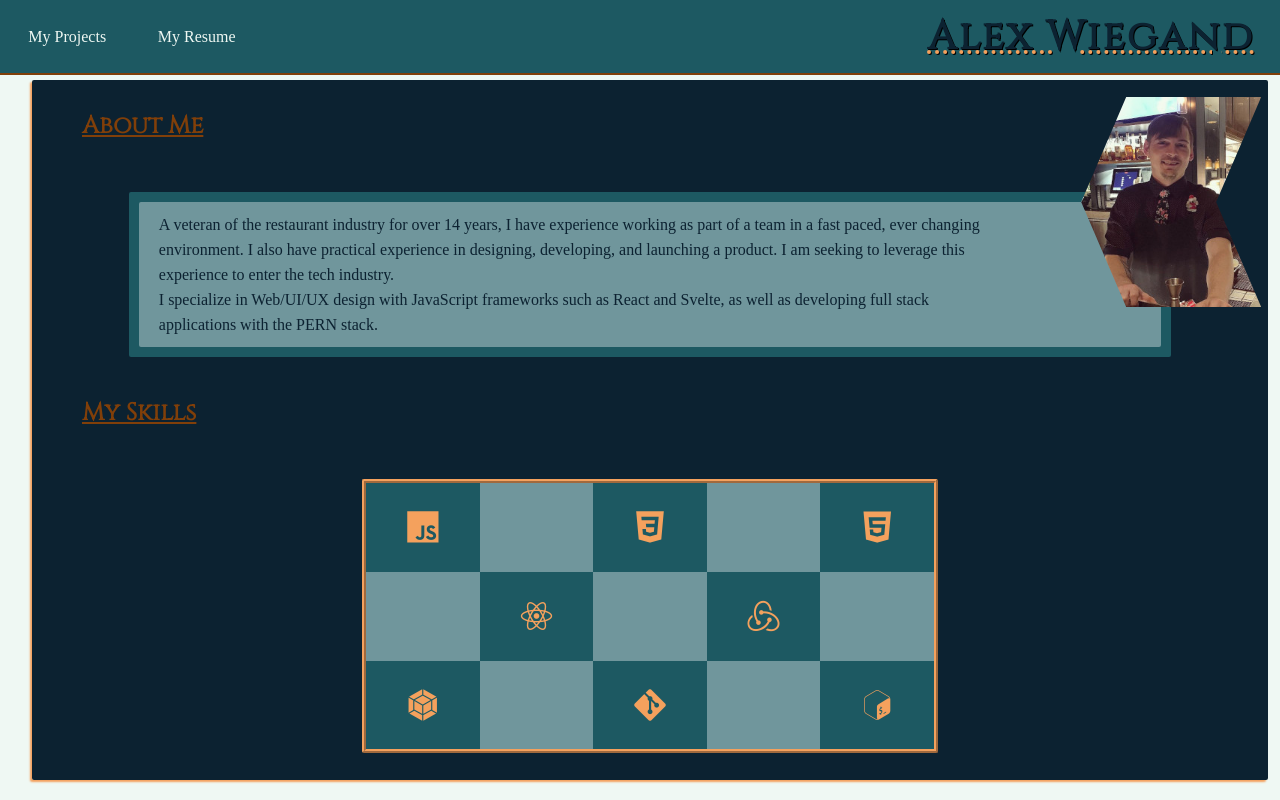
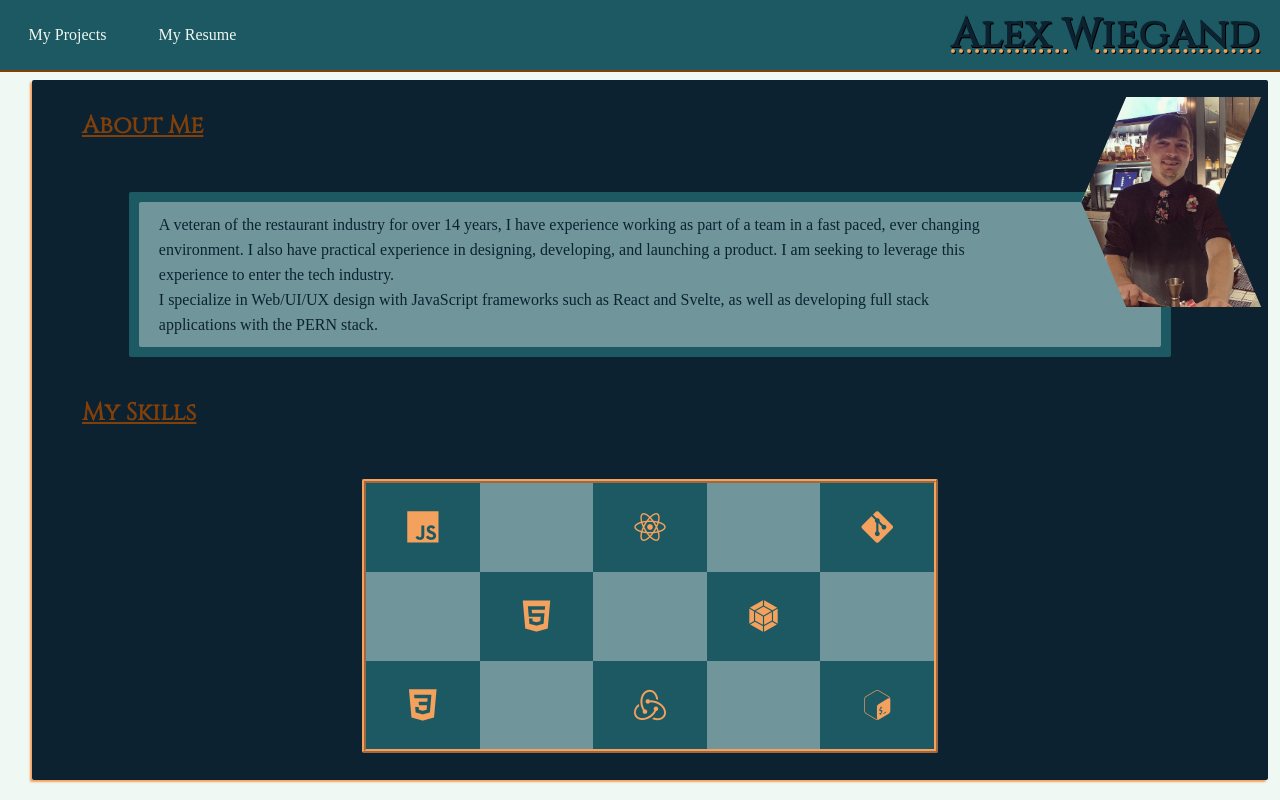
Before and after one commit to Wiegand92/portfolio-site, a Svelte app: page / in a window 1280 px wide. Built offline with nearby package versions, Linux system fonts and the light colour scheme; a web font is replaced by a local one.

Commit message:
migrating styles to tailwind

```diff
--- a/src/App.svelte
+++ b/src/App.svelte
@@ -8,7 +8,7 @@
 
 <main >
 	<Header />
-	<div id='content'>
+	<div>
 		<Biography />
 		<Devicons />
 		<Projects />
@@ -18,40 +18,33 @@
 
 <style>
 	main {
-		font-size: 1.6rem;
-		max-width: 100vw;
-		min-width: 100vw;
-		max-height: 100vh;
-		min-height: 100vh;
-		margin: 0;
-		padding: 0;
+		@apply w-full h-full m-0 p-0;
 	}
 
-	#content {
-		background-color: #0c2231;
+	div {
 		border-radius: .2rem;
 		box-shadow: -.2rem .2rem .2rem #F4A15D;
 		box-sizing: content-box;
 		max-width: 95%;
 		max-height: 85%;
 		margin: 0 2.5vw 1rem 2.5vw;
-		overflow: scroll;
 		padding: 1rem;
-		position: fixed;
 		scroll-behavior: smooth;
-		top: 8rem
+		top: 8rem;
+
+		@apply bg-blue-dark fixed overflow-scroll;
 	}
 
-	#content::-webkit-scrollbar{
+	div::-webkit-scrollbar{
 		background-color: rgba(255, 255, 255, 0);
 		width: 1rem;
 	}
 
-	#content::-webkit-scrollbar:horizontal{
+	div::-webkit-scrollbar:horizontal{
 		display: none
 	}
 
-	#content::-webkit-scrollbar-thumb{
+	div::-webkit-scrollbar-thumb{
 		background-color: #DA304C;
 		border-radius: .5rem;
 		border: .3rem solid rgba(0, 0, 0, 0);
@@ -59,13 +52,13 @@
 	}
 
 	@media (max-width: 420px) {
-		#content {
+		div {
 			max-width: 90%
 		}
 	}
 
 	@media (max-width: 335px){
-		#content {
+		div {
 			padding: .1rem
 		}
 	}
--- a/src/Components/Devicons.svelte
+++ b/src/Components/Devicons.svelte
@@ -20,36 +20,22 @@
 </section>
 
 <style>
-  section{
-    padding:none
-  }
   .container__devicon-container{
-    display: grid;
-    grid-template:
-        [col-1-left] "d b d b d" [col-1-right]
-        [col-2-left] "b d b d b" [col-2-right]
-        [col-3-left] "d b d b d" [col-3-right];
-    grid-template-rows: 1fr 1fr 1fr;
-    grid-template-columns: 1fr 1fr 1fr 1fr 1fr;
     width: 50%;
     height: 30%;
     border: .4rem ridge #F4A15D;
-    margin: auto;
-    padding: 0
+
+    @apply grid grid-flow-col grid-rows-3 m-auto p-0;
   }
 
   .devicon {
-    background-color: #1D5962 ;
-    box-sizing: content-box;
-    color: #F4A15D;
-    grid-area: "d";
     font-size: 200%;
-    text-align: center;
     padding: 25% 0 25% 0;
+
+    @apply bg-blue-light text-orange-light box-content text-center;
   }
 
   .background {
-    grid-area: 'b';
     background-color: rgba(255, 255, 255, 0.37)
   }
 
--- a/src/Components/Header.svelte
+++ b/src/Components/Header.svelte
@@ -6,34 +6,26 @@
 
 <style>
   #header{
-    align-items: center;
-    background-color: #1D5962;
-    border-bottom: .25rem solid #813F09;
-    box-sizing: border-box;
-    display: flex;
-    height: 7.5rem;
-    min-width: 100vw;
-    padding: 0;
-    position: fixed;
-    top: 0;
+    /* Border Styles */
+    @apply border-b-2 border-l-0 border-r-0 border-t-0 border-orange-dark border-solid;
+
+    /* Spacing Styles */
+    @apply bg-blue-light fixed flex h-28 items-center p-0 top-0 w-full;
   }
 
   h1 {
-    color: #0c2231;
     flex: 1 1 80%;
     font-size: 4rem;
-    letter-spacing: .25rem;
-    padding-right: 2vw;
-    text-align: right;
     text-decoration: underline dotted #F4A15D;
     text-shadow: .1rem .1rem black;
+
+    @apply text-blue-dark text-right tracking-wide pr-8;
   }
 
   a{
-    color: #EFF8F3;
     flex: 1 1 10%;
-    text-align: center;
-    margin-left: .5rem
+
+    @apply text-white text-center ml-2;
   }
 
   @media (max-width: 420px){
--- a/src/Components/ProjectCard.svelte
+++ b/src/Components/ProjectCard.svelte
@@ -41,33 +41,29 @@
 
 <style>
   .project-card{
-    flex: 1 1 100%;
-    box-sizing: content-box;
-    margin: auto;
     padding: 2rem;
     scroll-snap-align: center;
-    text-align: center;
     height: 25rem;
+
+    @apply m-auto text-center;
   }
 
   a{
-    display: flex;
-    flex-direction: column;
-    justify-content: space-between;
     min-height: 220px;
     min-width: 340px;
     text-decoration: none;
+
+    @apply flex flex-col justify-between;
   }
 
   .description{
-    background-color: #0c2231;
-    box-sizing: border-box;
     border-radius: .5rem;
     box-shadow: .2rem .2rem .2rem #0c2231;
     height: 200px;
     width: 320px;
-    margin: 0 0;
     padding: 1rem 2rem;
+
+    @apply bg-blue-dark box-border m-0;
   }
 
   .title{
--- a/src/Components/Projects.svelte
+++ b/src/Components/Projects.svelte
@@ -14,15 +14,15 @@
 <style>
   .container__project-container{
     box-sizing: content-box;
-    display: flex;
-    flex-direction: row;
-    overflow-y: hidden;
-    overflow-x: auto;
-    padding: 0 0 0 0;
     min-width: 320px;
     scroll-snap-type: x mandatory;
     transition: width .5s ease-out;
+
+    @apply overflow-y-hidden overflow-x-auto;
+    @apply flex p-0;
   }
+
+
 
   .container__project-container::-webkit-scrollbar{
 		background-color: rgba(255, 255, 255, 0);
--- a/src/main.js
+++ b/src/main.js
@@ -1,3 +1,4 @@
+import 'tailwindcss/tailwind.css'
 import './global.css';
 import App from './App.svelte';
 
--- /dev/null
+++ b/tailwind.config.js
@@ -0,0 +1,24 @@
+module.exports = {
+  purge: [],
+  darkMode: false, // or 'media' or 'class'
+  theme: {
+    colors: {
+      blue: {
+        dark: "#0c2231",
+        light: "#1D5962"
+      },
+      orange:{
+        light: "#F4A15D",
+        dark: "#813F09"
+      },
+      red: "#DA304C",
+      transparent: "transparent",
+      white: "#EFF8F3"
+    },
+    extend: {},
+  },
+  variants: {
+    extend: {},
+  },
+  plugins: [],
+}
```
